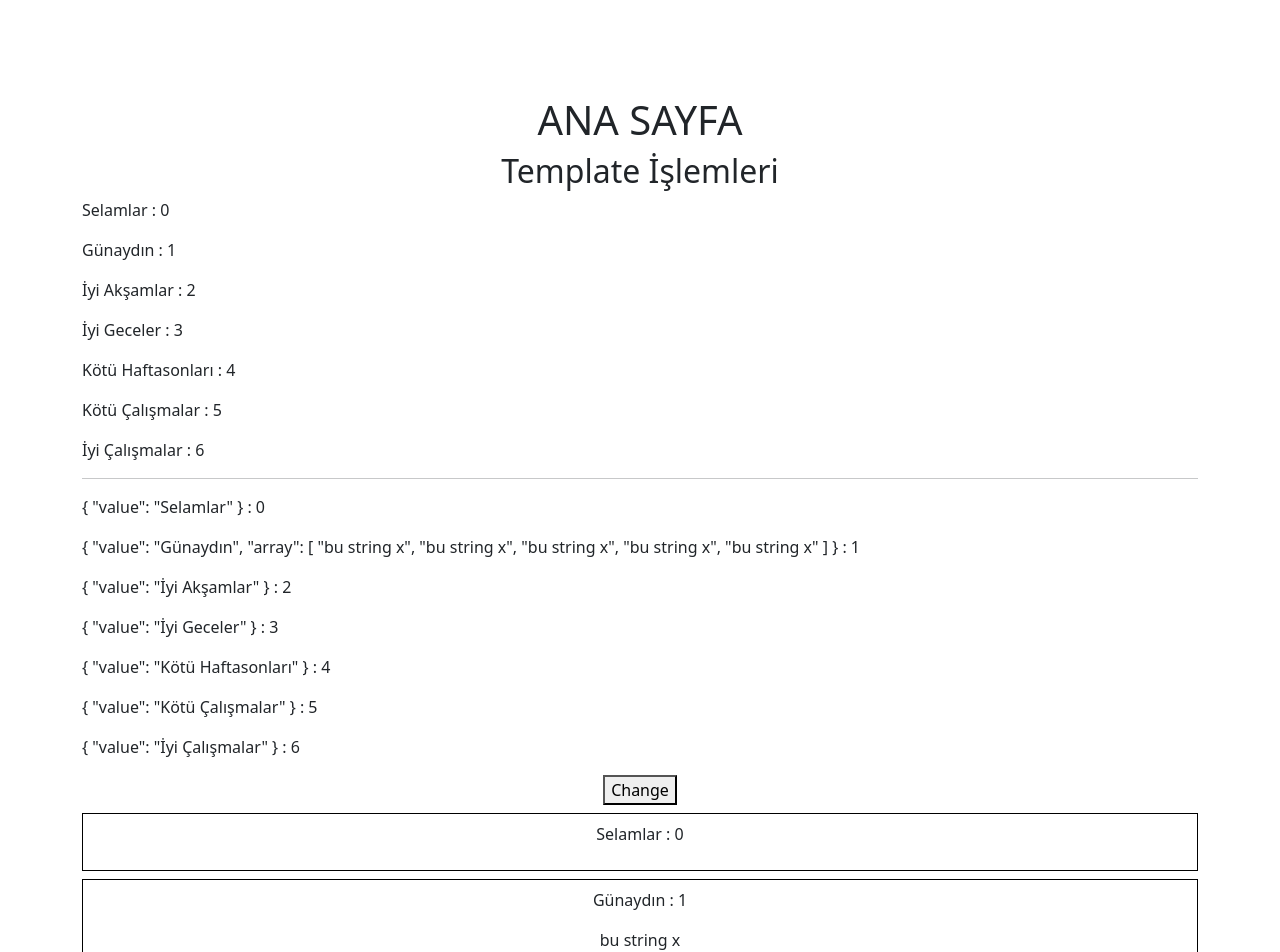
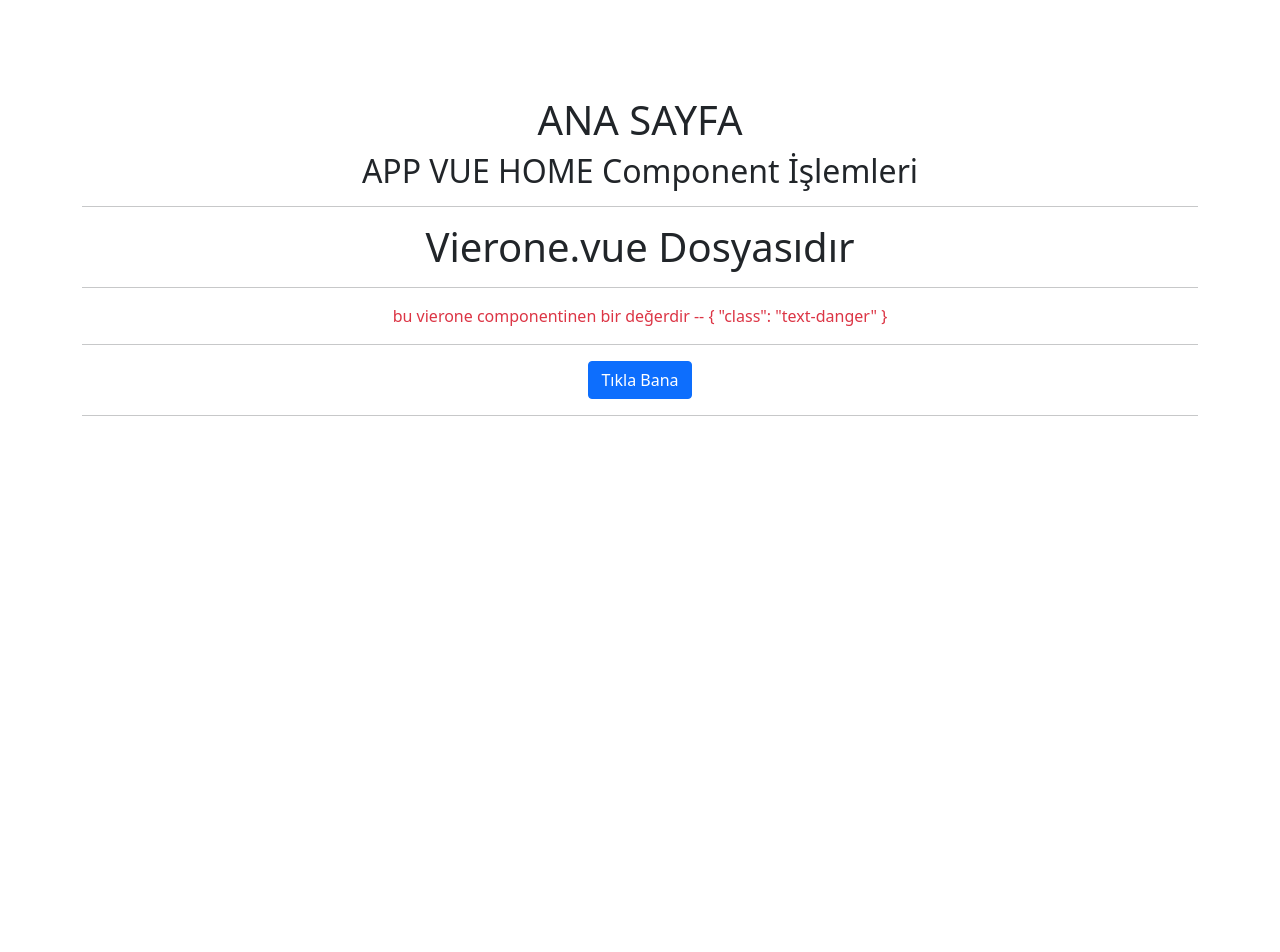
Before and after one commit to hhakangull/Vue3-examples-with-Typescript, a Vue app: page / in a window 1280 px wide. Shown: the top 952 px of the page. After the commit the page ends 800 px from the top, so only its background shows below. Built offline with nearby package versions, Linux system fonts and the light colour scheme.

Commit message:
components-isleri

```diff
--- a/src/App.vue
+++ b/src/App.vue
@@ -1,81 +1,16 @@
 <template>
   <div class="container py-5 text-center">
     <h1 class="mt-5">ANA SAYFA</h1>
-    <h2>Template İşlemleri</h2>
-    <div class="ml-3">
-      <p class="text-start" v-for="(value, index) in text" :key="index">
-        {{ value }} :
-        <span class="text-center">{{ index }}</span>
-      </p>
-    </div>
+    <h2>APP VUE HOME Component İşlemleri</h2> <hr>
+    <vierone-component class="text-danger" />
     <hr />
-    <div class="ml-3">
-      <p class="text-start" v-for="(value, index) in text2" :key="index">
-        {{ value }} :
-        <span class="text-center">{{ index }}</span>
-      </p>
-      <button @click="change">Change</button>
-    </div>
-
-    <div
-      class="py-2 my-2"
-      style="border: 1px solid black"
-      v-for="(textValue,index) in text2"
-      :key="index"
-    >
-      <p>{{ textValue.value }} : {{ index }}</p>
-      <template v-if="textValue.array && Array.isArray(textValue.array)">
-        <div v-for="(arrayValue,index2) in textValue.array" :key="index2">{{ arrayValue }}</div>
-      </template>
-    </div>
-
-    <div v-for="(val,key,index) in myObj" :key="index">{{ key }} -- {{ val }} : {{index}}</div>
-
-    <div :key=myKey> {{Math.random()}}
-    </div>
-    <button @click="myKey = Date.now()">Tıkla</button>
-
   </div>
 </template>
 <script setup lang="ts">
 import { Ref, ref } from 'vue';
-type CustomObject = {
-  value: string;
-  array?: string[];
-}
-const myKey: Ref<number> = ref(0);
-
-const text = ref([
-  "Selamlar",
-  "Günaydın",
-  "İyi Akşamlar",
-  "İyi Geceler",
-  "Kötü Haftasonları",
-  "Kötü Çalışmalar",
-  "İyi Çalışmalar"
-]);
-
-const myObj = {
-  value: 'hello',
-  number: 34298,
-  text: "asdasdas"
-}
+import VieroneComponent from './components/Vierone.vue';
 
 
-const text2: Ref<CustomObject[]> = ref([
-  { value: "Selamlar" },
-  { value: "Günaydın", array: Array(5).fill('bu string x') },
-  { value: "İyi Akşamlar" },
-  { value: "İyi Geceler" },
-  { value: "Kötü Haftasonları" },
-  { value: "Kötü Çalışmalar" },
-  { value: "İyi Çalışmalar" }
-]);
-
-const change = () => {
-  let val = Number(prompt('Değer Gir')!);
-  text2.value[val].value = Date.now().toLocaleString();
-}
 
 </script>
 
--- /dev/null
+++ b/src/components/Vierone.vue
@@ -0,0 +1,19 @@
+<template inherit-attrs="true">
+
+      <h1>Vierone.vue Dosyasıdır</h1>
+      <hr />
+      <div v-bind="$attrs">
+       {{ msg }} -- {{$attrs}}
+      </div>
+      <hr />
+      <button class="btn btn-primary" @click="testFunction">Tıkla Bana</button>
+
+</template>
+
+<script setup lang="ts">
+import { ref } from 'vue';
+const msg = ref("bu vierone componentinen bir değerdir");
+const testFunction = () => { console.log("Vierone Componentineden merhabalar"); }
+
+
+</script>
```
